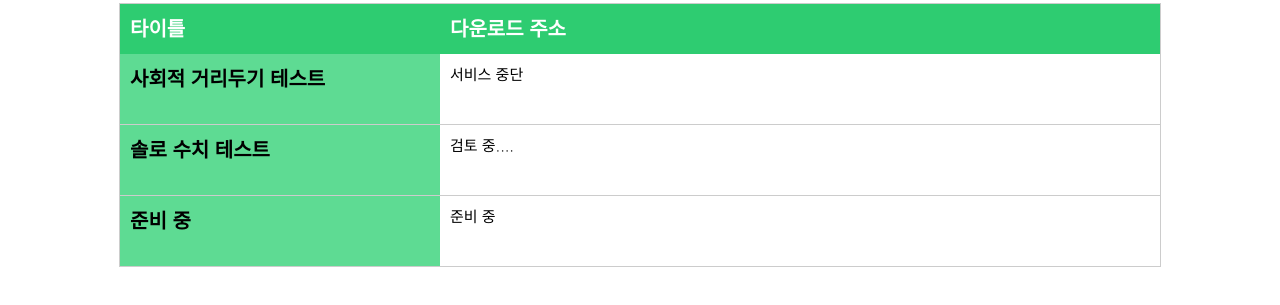
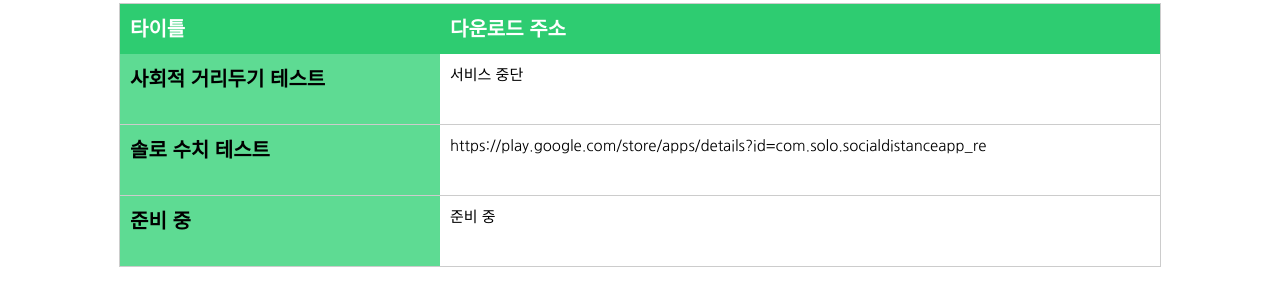
Before and after one commit to cutandpast/cutandpaste, a plain HTML site: page service.html in a window 1280 px wide. Shown: the part 237-542 px from the top of the page. Drawn offline with Linux system fonts and the light colour scheme.

Commit message:
Add Html File [service.html]

```diff
--- a/service.html
+++ b/service.html
@@ -60,7 +60,9 @@ a:hover { text-decoration:none; }
     </tr>
     <tr>
         <th scope="row" id = "th1">솔로 수치 테스트</th>
-        <td id = "td1">검토 중....</td>
+	<a href = "https://play.google.com/store/apps/details?id=com.solo.socialdistanceapp_re">
+        <td id = "td1">https://play.google.com/store/apps/details?id=com.solo.socialdistanceapp_re</td>
+	</a>
     </tr>
     <tr>
         <th scope="row" id = "th1">준비 중</th>
```
